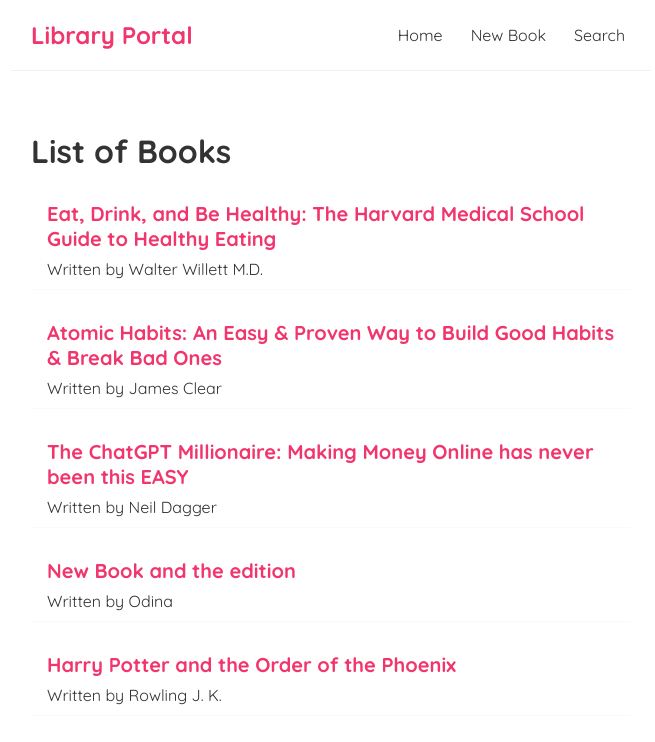
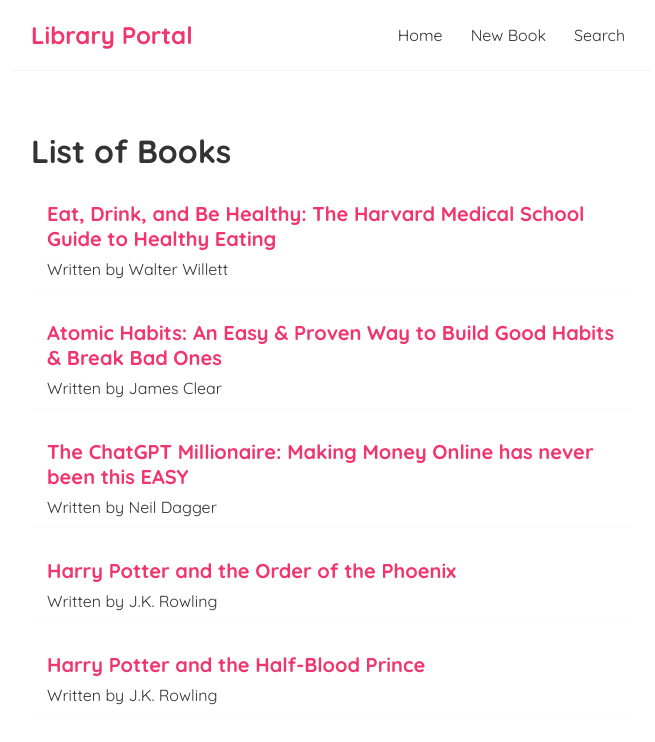
Before and after one commit to Odinahon/Library-Management-CRUD-app, a React (Create React App) app: page / in a window 1280 px wide. Shown: the top 742 px of the page, without its empty margins (309-964 px from the left). Built offline with nearby package versions, Linux system fonts and the light colour scheme; data requests are answered from the project's data file.

Commit message:
Added conditional content to output when no books

```diff
--- a/data/db.json
+++ b/data/db.json
@@ -2,8 +2,8 @@
   "books": [
     {
       "title": "Eat, Drink, and Be Healthy: The Harvard Medical School Guide to Healthy Eating",
-      "description": "In this revised and updated edition of the bestselling Eat, Drink, and Be Healthy, Dr. Walter Willett, for twenty-five years chair of the renowned Department of Nutrition at the Harvard T.H. Chan School of Public Health and Professor of Medicine at Harvard Medical School, draws on cutting-edge research to explain what the USDA guidelines have gotten wrong—and how you can eat right.",
-      "author": "Walter Willett M.D.",
+      "description": "In this revised and updated edition of the bestselling Eat, Drink, and Be Healthy, Dr. Walter Willett, for twenty-five years chair of the renowned Department of Nutrition at the Harvard T.H. Chan School of Public Health and Professor of Medicine at Harvard Medical School, draws on cutting-edge research to explain what the USDA guidelines have gotten wrong—and how you can eat right. ",
+      "author": "Walter Willett",
       "id": 2
     },
     {
@@ -19,16 +19,16 @@
       "id": 4
     },
     {
-      "title": "New Book and the edition",
-      "description": "this is a book",
-      "author": "Odina",
-      "id": 7
+      "title": "Harry Potter and the Order of the Phoenix",
+      "description": "‘You are sharing the Dark Lord's thoughts and emotions. The Headmaster thinks it inadvisable for this to continue. He wishes me to teach you how to close your mind to the Dark Lord.'\n\nDark times have come to Hogwarts. After the Dementors' attack on his cousin Dudley, Harry Potter knows that Voldemort will stop at nothing to find him. There are many who deny the Dark Lord's return, but Harry is not alone: a secret order gathers at Grimmauld Place to fight against the Dark forces. Harry must allow Professor Snape to teach him how to protect himself from Voldemort's savage assaults on his mind. But they are growing stronger by the day and Harry is running out of time...\n\nHaving become classics of our time, the Harry Potter stories never fail to bring comfort and escapism. With their message of hope, belonging and the enduring power of truth and love, the story of the Boy Who Lived continues to delight generations of new listeners.",
+      "author": "J.K. Rowling",
+      "id": 8
     },
     {
-      "title": "Harry Potter and the Order of the Phoenix",
-      "description": "‘You are sharing the Dark Lord's thoughts and emotions. The Headmaster thinks it inadvisable for this to continue. He wishes me to teach you how to close your mind to the Dark Lord.'\n\nDark times have come to Hogwarts. After the Dementors' attack on his cousin Dudley, Harry Potter knows that Voldemort will stop at nothing to find him. There are many who deny the Dark Lord's return, but Harry is not alone: a secret order gathers at Grimmauld Place to fight against the Dark forces. Harry must allow Professor Snape to teach him how to protect himself from Voldemort's savage assaults on his mind. But they are growing stronger by the day and Harry is running out of time...\n\nHaving become classics of our time, the Harry Potter stories never fail to bring comfort and escapism. With their message of hope, belonging and the enduring power of truth and love, the story of the Boy Who Lived continues to delight generations of new listeners.",
-      "author": "Rowling J. K. ",
-      "id": 8
+      "title": "Harry Potter and the Half-Blood Prince",
+      "description": "It is the middle of the summer, but there is an unseasonal mist pressing against the windowpanes. Harry Potter is waiting nervously in his bedroom at the Dursleys' house in Privet Drive for a visit from Professor Dumbledore himself. One of the last times he saw the Headmaster, he was in a fierce one-to-one duel with Lord Voldemort, and Harry can't quite believe that Professor Dumbledore will actually appear at the Dursleys' of all places. Why is the Professor coming to visit him now? What is it that cannot wait until Harry returns to Hogwarts in a few weeks' time? Harry's sixth year at Hogwarts has already got off to an unusual start, as the worlds of Muggle and magic start to intertwine...",
+      "author": "J.K. Rowling",
+      "id": 9
     }
   ]
 }
--- a/src/Create.js
+++ b/src/Create.js
@@ -51,9 +51,9 @@
         {!isPending && <button>Add Book</button>}
         {isPending && <button disabled>Ading book...</button>}
 
-        <p>{title}</p>
+        {/* <p>{title}</p>
         <p>{description}</p>
-        <p>{author}</p>
+        <p>{author}</p> */}
       </form>
     </div>
   );
--- a/src/EditBook.js
+++ b/src/EditBook.js
@@ -65,7 +65,8 @@
   }
   return (
     <div className="edit">
-      <h2>Edit Book - {id}</h2>
+      {/* <h2>Edit Book - {id}</h2> */}
+      <h2>Edit Book</h2>
       {book && (
         <form onSubmit={handleSubmit}>
           <label>Book title</label>
@@ -98,7 +99,7 @@
             onChange={(e) => setBookDetails({ ...bookDetails, author:e.target.value})}
           ></input>
           <button>Edit Book</button>
-          <p>{bookDetails.title}</p>
+          {/* <p>{bookDetails.title}</p> */}
         </form>
       )}
     </div>
--- a/src/SearchResult.js
+++ b/src/SearchResult.js
@@ -1,18 +1,37 @@
-
+import { Link } from "react-router-dom";
 
 const SearchResult =({books}) => {
+
+    let booksContent = <p>No books found.</p>
+
+    if(books.length > 0) {
+        booksContent = books.map((book) => (
+
+            <div key={book.id}>
+                <ul>  <Link to={`/books/${book.id}`}>
+                        <li>{book.title}</li>
+                    </Link>
+
+                </ul>
+            </div>
+          ))
+    }
 
     return <div className="search-result">
         {/* <h2>Hello from Search Result Component</h2> */}
 
-        {books.map((book) => (
+        {/* {books.map((book) => (
 
             <div key={book.id}>
-                <ul>
-                    <li>{book.title}</li>
+                <ul>  <Link to={`/books/${book.id}`}>
+                        <li>{book.title}</li>
+                    </Link>
+
                 </ul>
             </div>
-          ))}
+          ))} */}
+
+          {booksContent}
     </div>
 }
 export default SearchResult;
--- a/src/index.css
+++ b/src/index.css
@@ -216,3 +216,15 @@
   color: #f1356d;
   margin-bottom: 30px;
 }
+
+.search-result:hover {
+  box-shadow: 1px 3px 5px rgba(0, 0, 0, 0.1);
+}
+.search-result h2 {
+  font-size: 20px;
+  color: #f1356d;
+  margin-bottom: 8px;
+}
+.search-result a {
+  text-decoration: none;
+}
```
Also changed, not shown: package.json (+6 -1 lines).
